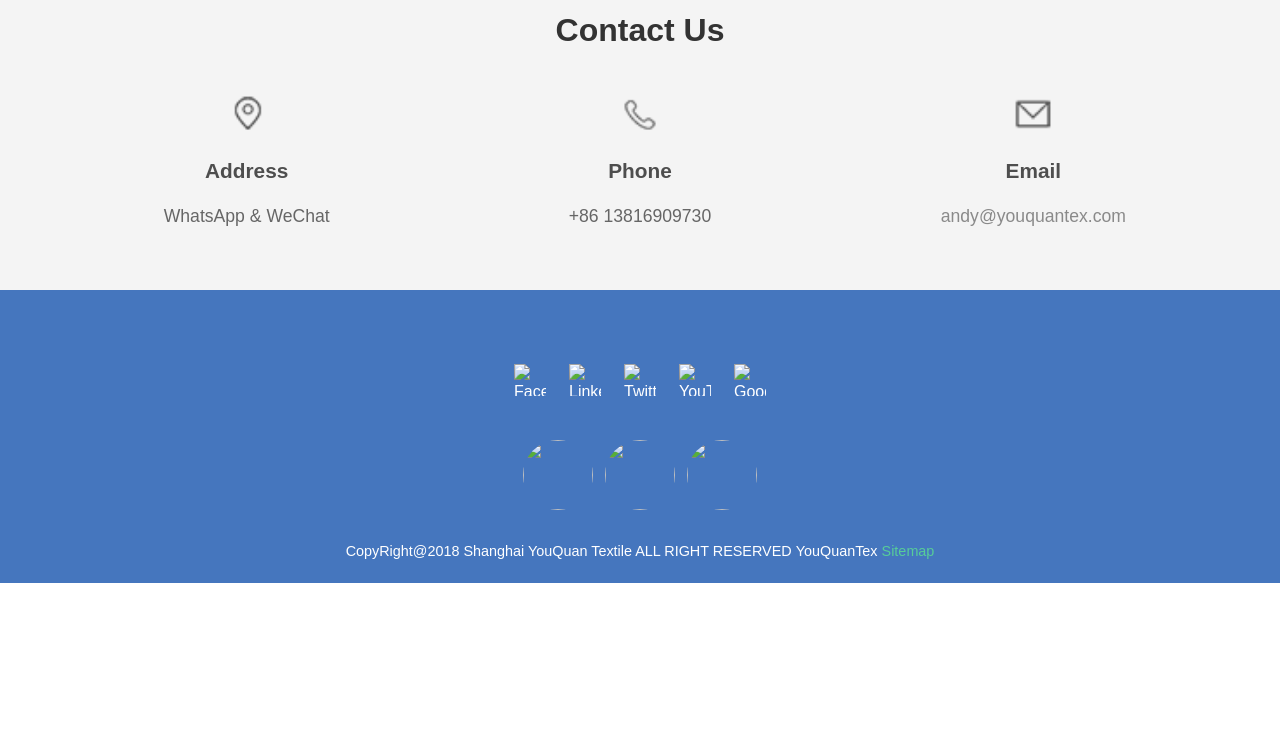
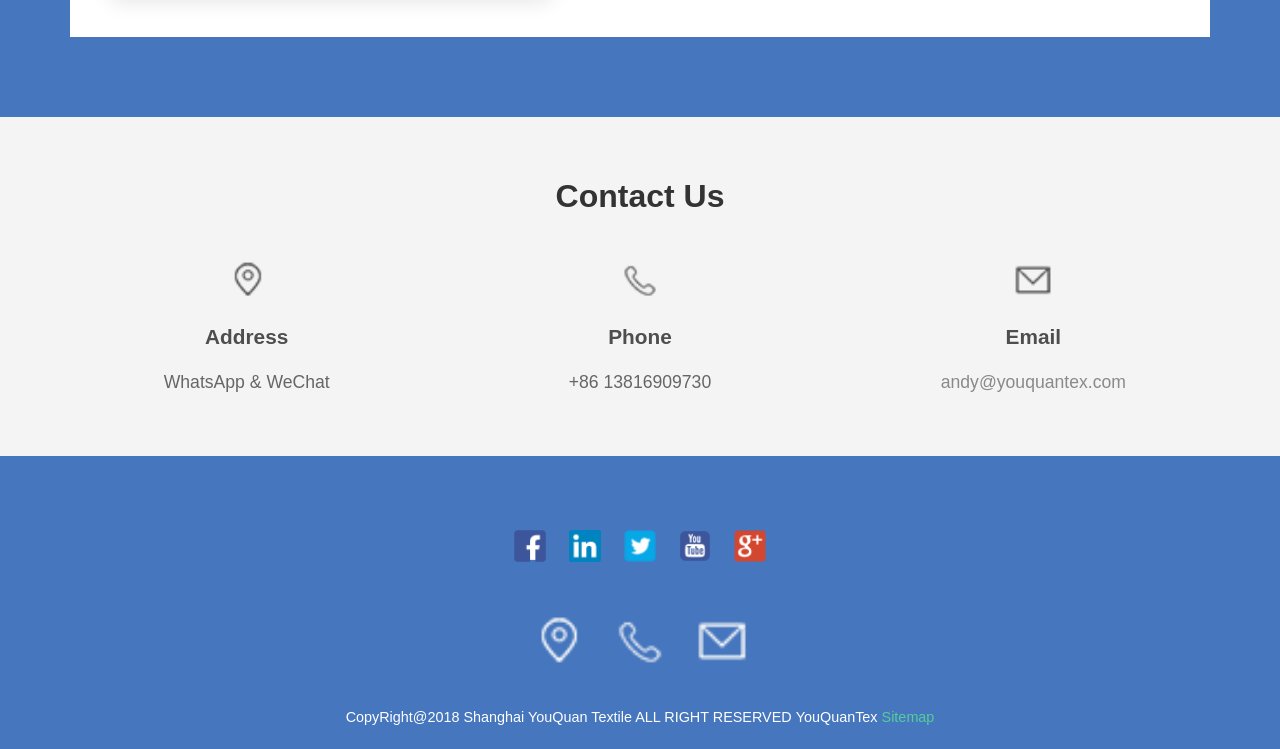
Before and after one commit to ahmeddev812/youquantex.com, a plain HTML site: page index.html in a window 1280 px wide. Shown: the part 3149-3898 px from the top of the page. Before the commit the page ends 3732 px from the top, so only its background shows below. Drawn offline with nearby package versions, Linux system fonts and the light colour scheme; the site is published under a folder, as on GitHub Pages, so addresses that start at the root find nothing.

Commit message:
updated image paths to relative paths in the following files:

```diff
--- a/index.html
+++ b/index.html
@@ -335,7 +335,7 @@
             <span></span>
             <div class="container about_box">
                 <div class="col-xs-12 col-sm-5 col-md-5">
-                    <img src="/Assets/21.jpg" alt="Company Introduction">
+                    <img src="./Assets/21.jpg" alt="Company Introduction">
                 </div>
                 <div class="col-xs-12 col-sm-7 col-md-7">
                     <p class="about_contents">
@@ -423,27 +423,27 @@
                 <ul class="social-icons">
                     <li>
                         <a href="#" aria-label="Follow us on Facebook">
-                            <img src="/Assets/facebook.jpg" alt="Facebook" class="social-icon">
+                            <img src="./Assets/facebook.jpg" alt="Facebook" class="social-icon">
                         </a>
                     </li>
                     <li>
                         <a href="#" aria-label="Follow us on LinkedIn">
-                            <img src="/Assets/linkedin.jpg" alt="LinkedIn" class="social-icon">
+                            <img src="./Assets/linkedin.jpg" alt="LinkedIn" class="social-icon">
                         </a>
                     </li>
                     <li>
                         <a href="#" aria-label="Follow us on Twitter">
-                            <img src="/Assets/twitter.jpg" alt="Twitter" class="social-icon">
+                            <img src="./Assets/twitter.jpg" alt="Twitter" class="social-icon">
                         </a>
                     </li>
                     <li>
                         <a href="#" aria-label="Follow us on YouTube">
-                            <img src="/Assets/youtobe.jpg" alt="YouTube" class="social-icon">
+                            <img src="./Assets/youtobe.jpg" alt="YouTube" class="social-icon">
                         </a>
                     </li>
                     <li>
                         <a href="#" aria-label="Follow us on Google">
-                            <img src="/Assets/google.jpg" alt="Google" class="social-icon">
+                            <img src="./Assets/google.jpg" alt="Google" class="social-icon">
                         </a>
                     </li>
                 </ul>
@@ -454,15 +454,15 @@
                 <h5 class="visually-hidden">Contact Information</h5>
                 <address class="contact-details">
                     <p class="contact-item">
-                        <img src="/Assets/icon-map.png" alt="" class="contact-icon">
+                        <img src="./Assets/icon-map.png" alt="" class="contact-icon">
 
                     </p>
                     <p class="contact-item">
-                        <img src="/Assets/icon-phone.png" alt="" class="contact-icon">
+                        <img src="./Assets/icon-phone.png" alt="" class="contact-icon">
 
                     </p>
                     <p class="contact-item">
-                        <img src="/Assets/icon-email.png" alt="" class="contact-icon">
+                        <img src="./Assets/icon-email.png" alt="" class="contact-icon">
 
                     </p>
                 </address>
```
Also changed, not shown: About us.html (+10 -10 lines), Contact-us.html (+3 -3 lines).
